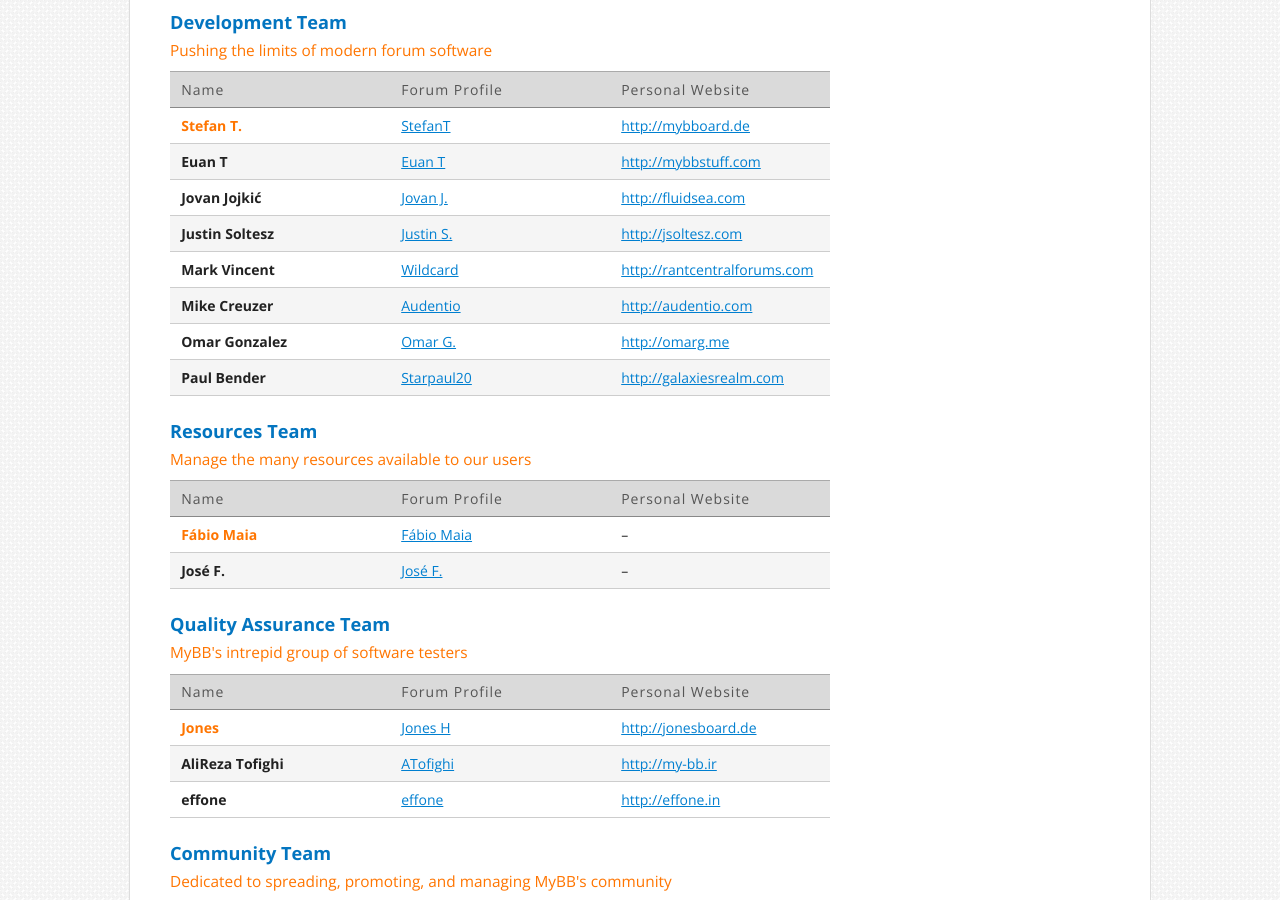
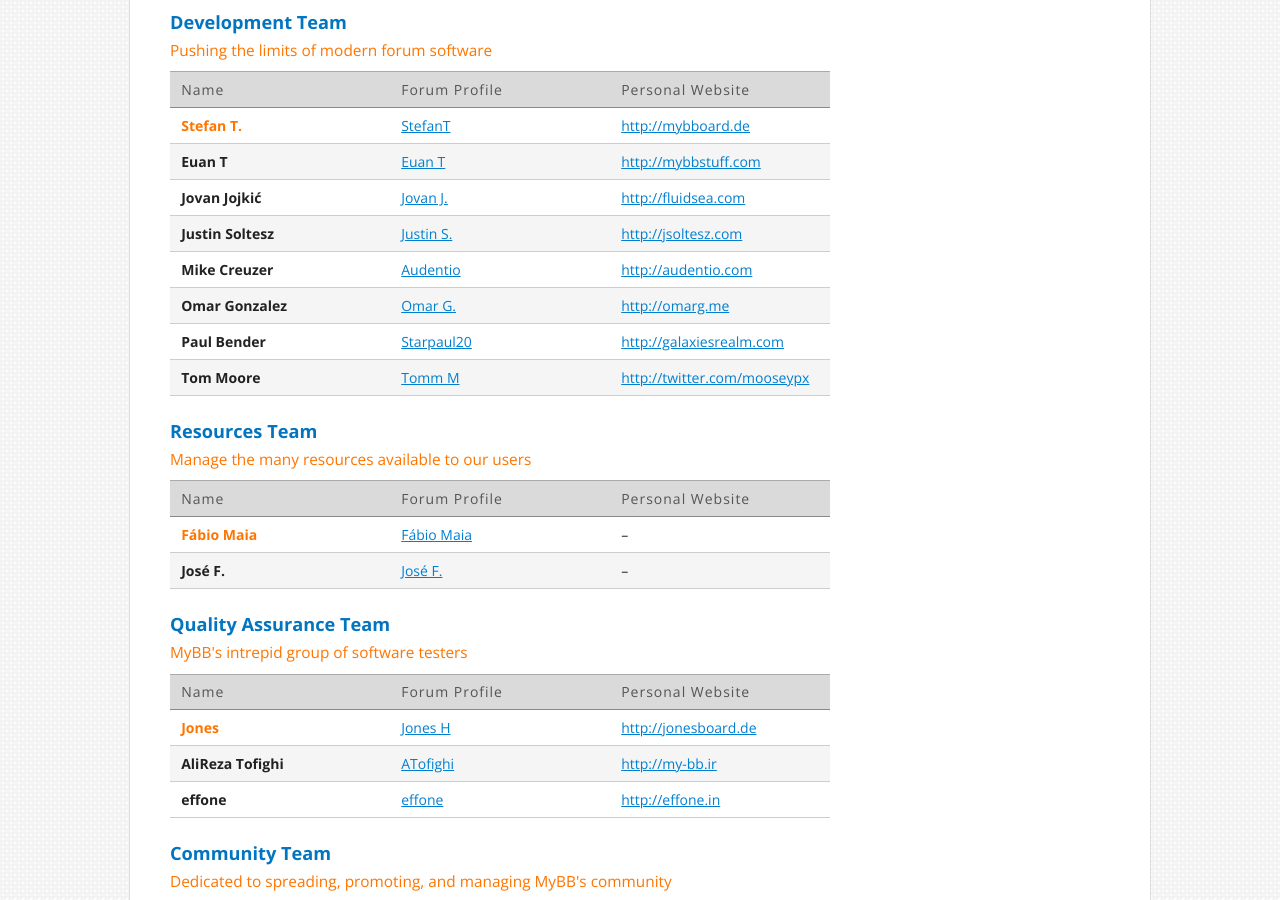
Before and after one commit to mybb/mybb.com, a Jekyll site: the page built from about/team.html, in a window 1280 px wide and 900 px high, scrolled down 908 px. Built offline with Jekyll 4.4.1, drawn with Linux system fonts in a browser that asks for light colours; nearby versions of some CDN libraries; Markdown is read by kramdown in place of the engine named in the settings.

Commit message:
Update team_development.yml

```diff
--- a/_data/team_development.yml
+++ b/_data/team_development.yml
@@ -27,7 +27,7 @@
   username: "StefanT"
   website: "http://mybboard.de"
   lead: true
-- name: "Mark Vincent"
-  uid: 55383
-  username: "Wildcard"
-  website: "http://rantcentralforums.com"
+- name: "Tom Moore"
+  uid: 14621
+  username: "Tomm M"
+  website: "http://twitter.com/mooseypx"
```
